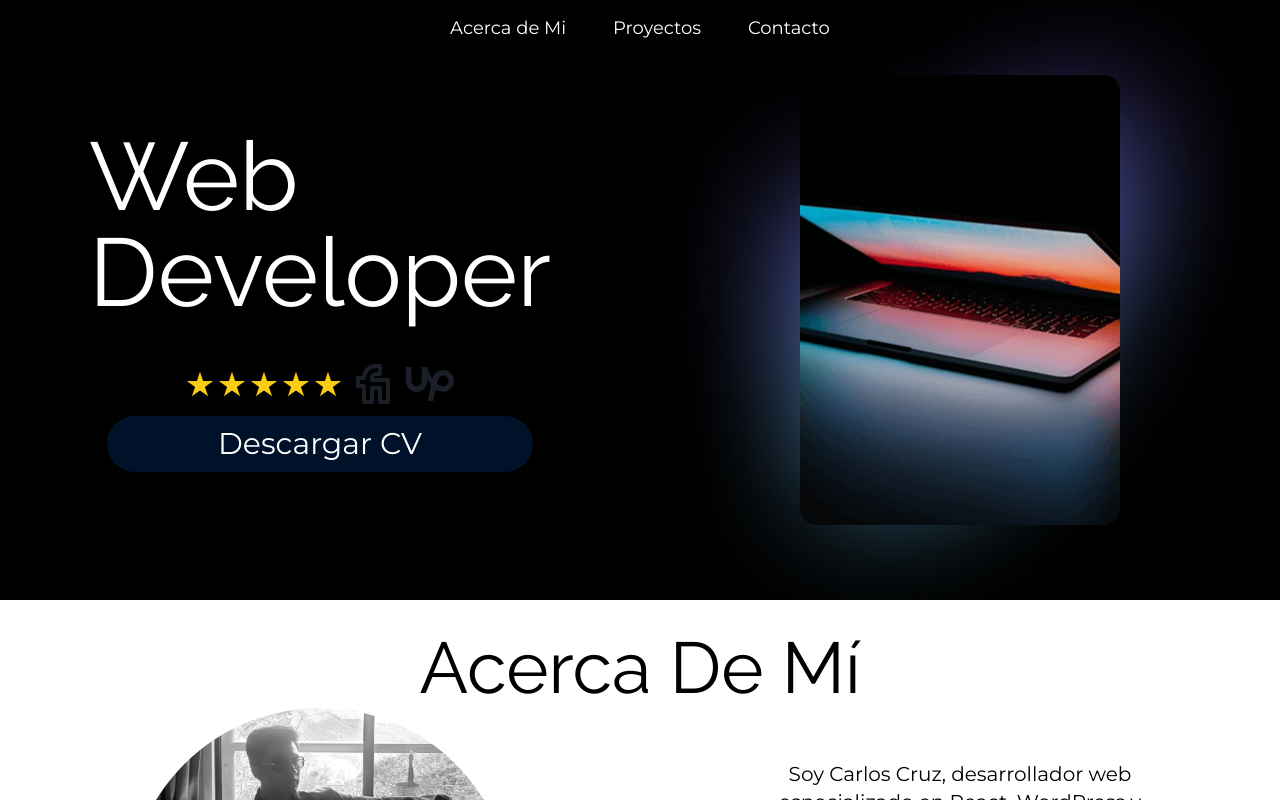
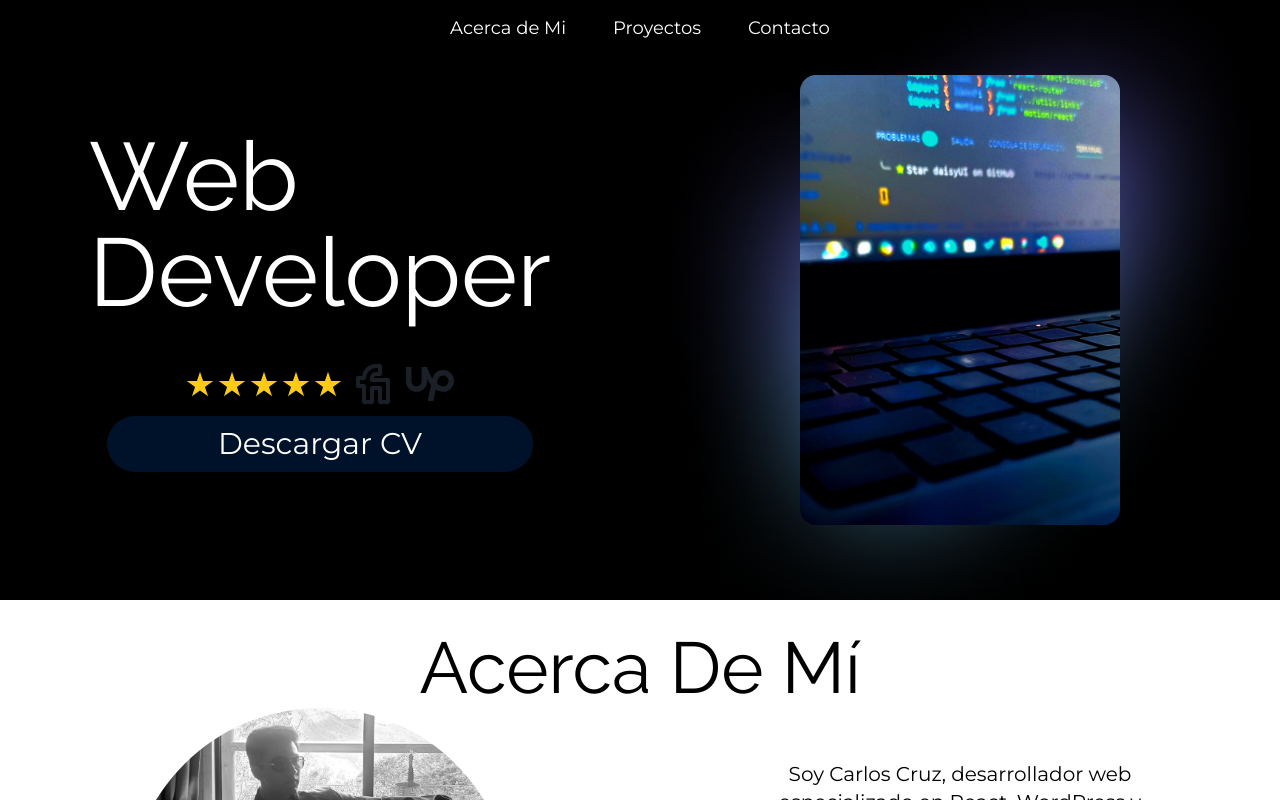
Before and after one commit to MxKzCharlie/Portfolio, a React (Vite) app: page / in a window 1280 px wide. Shown: the top 800 px of the page. Built offline with nearby package versions, Linux system fonts and the light colour scheme.

Commit message:
change img decoration

```diff
--- a/src/assets/css/home.css
+++ b/src/assets/css/home.css
@@ -45,7 +45,7 @@
 }
 
 .container-img-decoration {
-    @apply w-2/3 h-2/3 bg-white z-10 rounded-2xl bg-bgDecoration bg-center
+    @apply w-2/3 h-2/3 bg-white z-10 rounded-2xl bg-bgDecoration bg-center bg-cover
     lg:w-1/2 lg:h-3/4;
 }
 
--- a/tailwind.config.js
+++ b/tailwind.config.js
@@ -21,7 +21,7 @@ export default {
         "blueCustom": "#001229",
       },
       backgroundImage: {
-        "bgDecoration": "url(src/assets/img/decoration-photo.png)",
+        "bgDecoration": "url(src/assets/img/horizontal-decoration.jpg)",
       },
     },
   },
```
Also changed, not shown: src/assets/img/decoration-photo.png (deleted), src/assets/img/horizontal-decoration.jpg (added).
